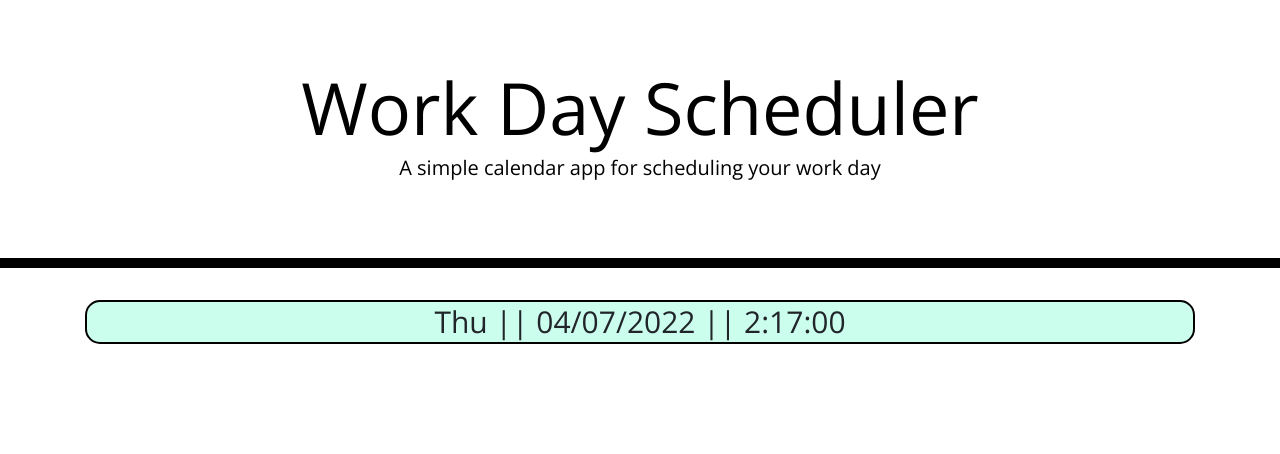
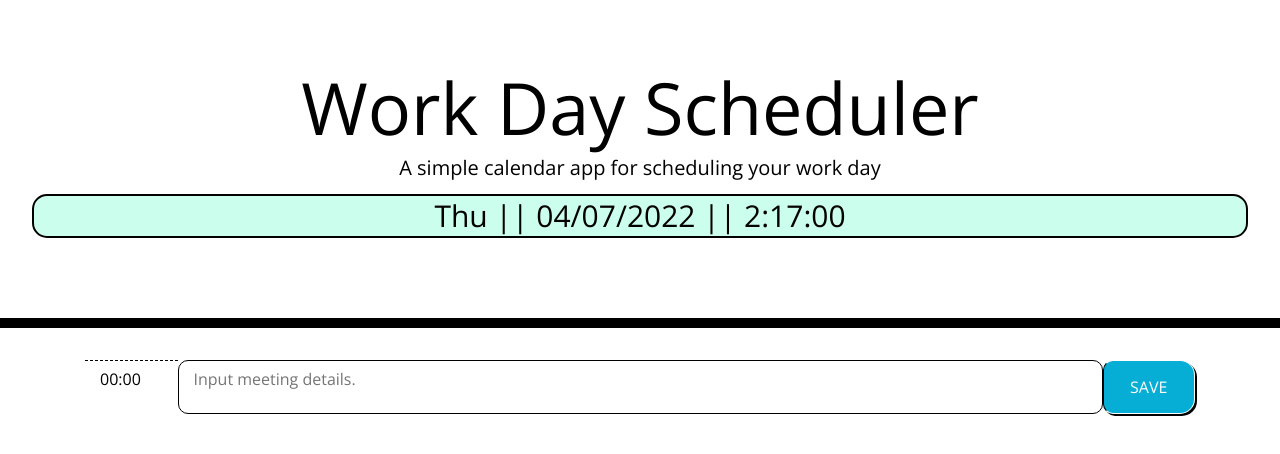
Before and after one commit to FryGit87/Palm_Pilot_v2, a plain HTML site: page index.html in a window 1280 px wide. Drawn offline with nearby package versions, Linux system fonts and the light colour scheme.

Commit message:
time, input and save button layout set

```diff
--- a/index.html
+++ b/index.html
@@ -27,12 +27,16 @@
       <h1 class="display-3">Work Day Scheduler</h1>
       <p class="lead">A simple calendar app for scheduling your work day</p>
       <p id="currentDay" class="lead"></p>
+      <p class="time-block" id="dateTime"></p>
     </header>
     <div class="container">
-      <!-- <div id="date-display">
-      </div> -->
-      <p class="time-block" id="dateTime"></p>
+      <!-- <p class="time-block" id="dateTime"></p> -->
       <!-- Timeblocks go here -->
+      <div class="row-hours">
+        <div class="hour hour-individual-1 col-1">00:00</div>
+        <textarea name="" id="appointment-1" class="appointment col-10" placeholder="Input meeting details."></textarea>
+        <button id="save-btn-1" class="saveBtn col-1 btn">SAVE</button>
+      </div>
     </div>
 
     <script src="https://cdnjs.cloudflare.com/ajax/libs/jquery/3.2.1/jquery.min.js"></script>
--- a/style.css
+++ b/style.css
@@ -30,6 +30,24 @@ textarea {
   border-radius: 15px;
 }
 
+.btn, .appointment{
+  border-radius: 10px;
+  border: 1px solid;
+}
+
+.btn{
+  align-content: center;
+  justify-content: center;
+  box-shadow: 2px 2px 0 black;
+  background-color: beige;
+  height: auto;
+  width: auto;
+}
+
+.row-hours {
+  display: flex;
+}
+
 #dateTime{
   font-size: 30px;
   border: 2px solid black;
@@ -44,10 +62,18 @@ textarea {
   border-top: 1px solid white;
 }
 
+.hour-individual{
+  align-content: center;
+  justify-content: center;
+  height: auto;
+  width: auto;
+}
+
 .hour {
   background-color: #ffffff;
   color: #000000;
   border-top: 1px dashed #000000;
+  padding-top: 10px ;
 }
 
 .past {
```
